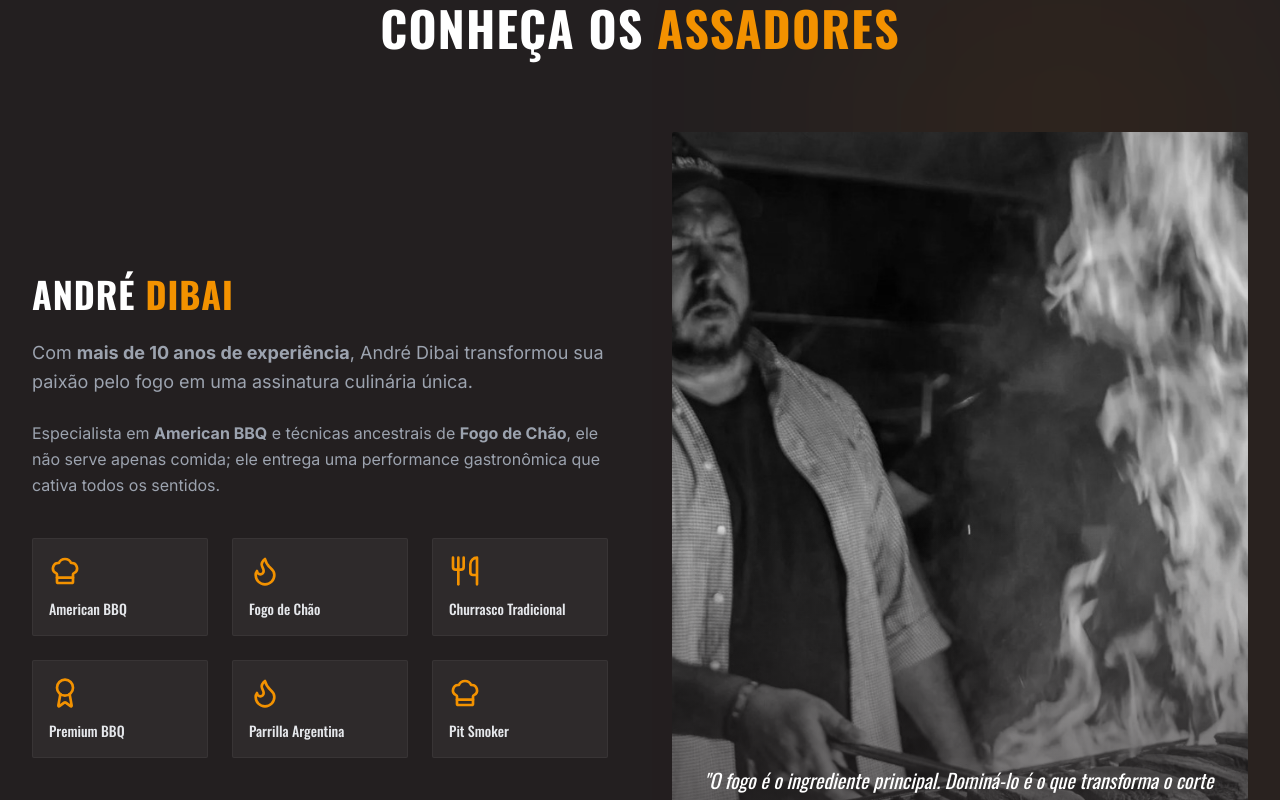
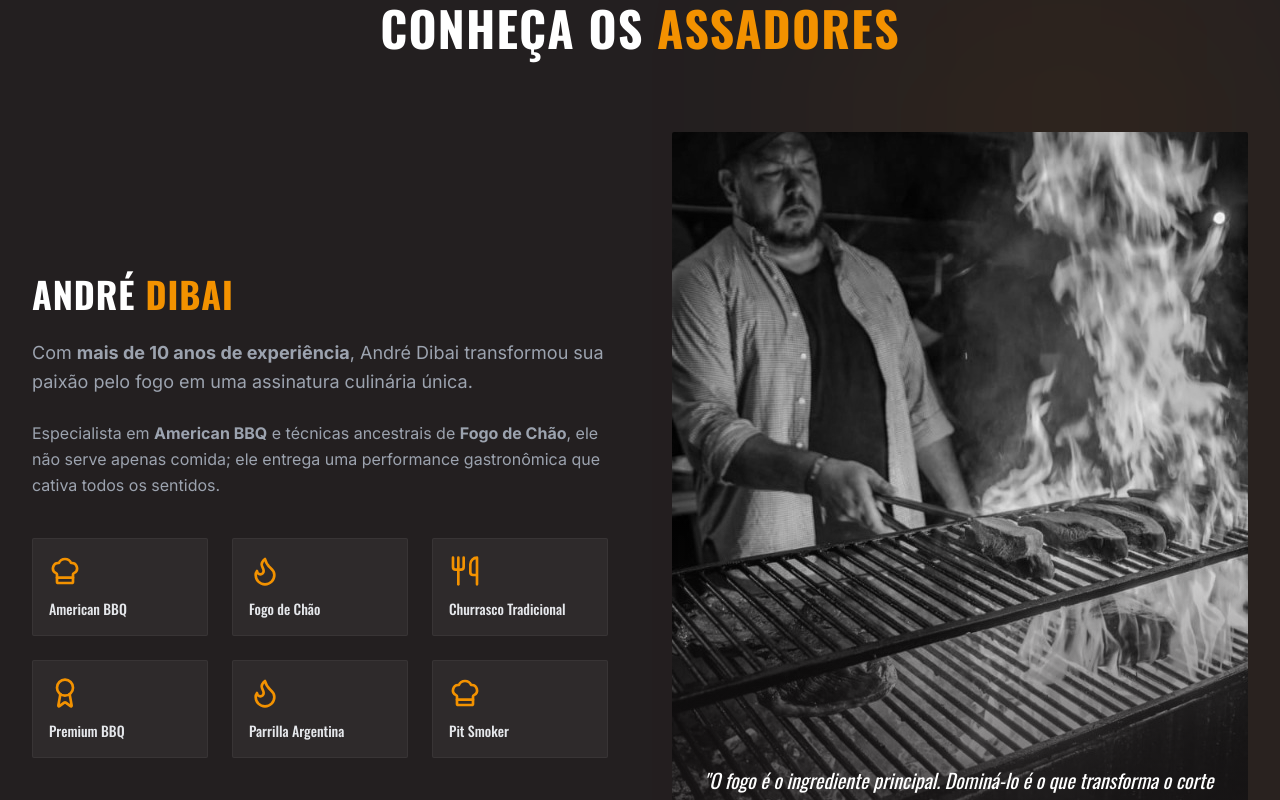
Before and after one commit to Wmelot/Arte-do-Fogo, a React (Vite) app: page / in a window 1280 px wide. Shown: the part 960-1760 px from the top of the page. Built offline with nearby package versions, Linux system fonts and the light colour scheme.

Commit message:
Update André Dibai profile picture

```diff
--- a/src/components/About.tsx
+++ b/src/components/About.tsx
@@ -73,7 +73,7 @@ const About = () => {
                     >
                         <div className="aspect-[3/4] rounded-sm overflow-hidden relative group">
                             <img
-                                src="/img/andre-dibai.jpg"
+                                src="/img/andre-dibai-new.jpg"
                                 alt="André Dibai"
                                 className="w-full h-full object-cover grayscale group-hover:grayscale-0 transition-all duration-700"
                             />
```
Also changed, not shown: public/img/andre-dibai-new.jpg (added).
